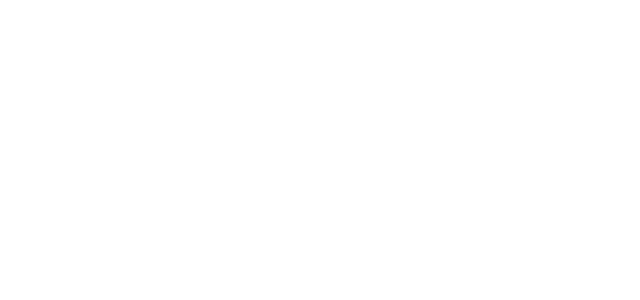
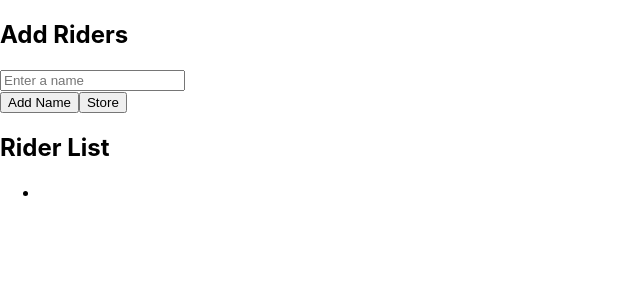
Before and after one commit to andrewcargill/TypeScriptReact, a React (Create React App) app: page /addriders in a window 1280 px wide. Before the commit this address had no page. Shown: the top 300 px of the page, without its empty margins (0-640 px from the left). Built offline with nearby package versions, Linux system fonts and the light colour scheme.

Commit message:
add components for adding riders and displaying riders

```diff
--- a/src/App.tsx
+++ b/src/App.tsx
@@ -2,7 +2,9 @@ import React from 'react';
 import { BrowserRouter as Router, Route, Routes } from "react-router-dom";
 import './App.css';
 import HomePage from './pages/HomePage';
+import AddRiders from './components/AddRiders'
 import TimerFunction from './components/TimerFunction';
+import DisplayRiders from './components/DisplayRiders';
 
 function App() {
   return (
@@ -10,6 +12,8 @@ function App() {
       <Routes>
         <Route path="/" element={<HomePage />} />
         <Route path="/timer" element={<TimerFunction />} />
+        <Route path="/addriders" element={<AddRiders />} />
+        <Route path="/displayriders" element={<DisplayRiders />} />
       </Routes>
     </Router>
   );
--- /dev/null
+++ b/src/components/AddRiders.tsx
@@ -0,0 +1,96 @@
+import React, { useState, useEffect } from 'react';
+
+interface NameListProps {
+  names: string[];
+  onNameChange: (index: number, value: string) => void;
+  onRemoveName: (index: number) => void;
+  onAddName: () => void;
+  onStoreNames: (names: string[]) => void;
+}
+
+function NameList({
+  names,
+  onNameChange,
+  onRemoveName,
+  onAddName,
+  onStoreNames,
+}: NameListProps) {
+  const handleStoreNames = () => {
+    // Call the onStoreNames callback to store names in local storage
+    onStoreNames(names);
+  };
+
+  return (
+    <div>
+      <h2>Add Riders</h2>
+      {names.map((name, index) => (
+        <div key={index}>
+          <input
+            type="text"
+            placeholder="Enter a name"
+            value={name}
+            onChange={(e) => onNameChange(index, e.target.value)}
+          />
+          {index > 0 && (
+            <button onClick={() => onRemoveName(index)}>Remove</button>
+          )}
+        </div>
+      ))}
+      <button onClick={onAddName}>Add Name</button>
+      <button onClick={handleStoreNames}>Store</button>
+      <div>
+        <h2>Rider List</h2>
+        <ul>
+          {names.map((name, index) => (
+            <li key={index}>{name}</li>
+          ))}
+        </ul>
+      </div>
+    </div>
+  );
+}
+
+export default function App() {
+  const [names, setNames] = useState<string[]>(['']);
+
+  useEffect(() => {
+    // Load names from local storage when the component mounts
+    const storedNames = localStorage.getItem('names');
+    if (storedNames) {
+      setNames(JSON.parse(storedNames));
+    }
+  }, []);
+
+  const handleNameChange = (index: number, value: string) => {
+    const updatedNames = [...names];
+    updatedNames[index] = value;
+    setNames(updatedNames);
+  };
+
+  const handleRemoveName = (index: number) => {
+    const updatedNames = [...names];
+    updatedNames.splice(index, 1);
+    setNames(updatedNames);
+  };
+
+  const handleAddName = () => {
+    setNames([...names, '']);
+  };
+
+  const handleStoreNames = (namesToStore: string[]) => {
+    // Store names in local storage
+    localStorage.setItem('names', JSON.stringify(namesToStore));
+  };
+
+  return (
+    <div>
+      <NameList
+        names={names}
+        onNameChange={handleNameChange}
+        onRemoveName={handleRemoveName}
+        onAddName={handleAddName}
+        onStoreNames={handleStoreNames}
+      />
+    </div>
+  );
+}
--- /dev/null
+++ b/src/components/DisplayRiders.tsx
@@ -0,0 +1,27 @@
+import React, { useEffect, useState } from 'react';
+
+function DisplayRiders() {
+  const [storedNames, setStoredNames] = useState<string[]>([]);
+
+  useEffect(() => {
+    // Load stored names from local storage when the component mounts
+    const storedNamesData = localStorage.getItem('names');
+    if (storedNamesData) {
+      const parsedNames = JSON.parse(storedNamesData);
+      setStoredNames(parsedNames);
+    }
+  }, []);
+
+  return (
+    <div>
+      <h2>Riders List</h2>
+      <ul>
+        {storedNames.map((name, index) => (
+          <div key={index}>{index + 1}: {name}</div>
+        ))}
+      </ul>
+    </div>
+  );
+}
+
+export default DisplayRiders;
```
